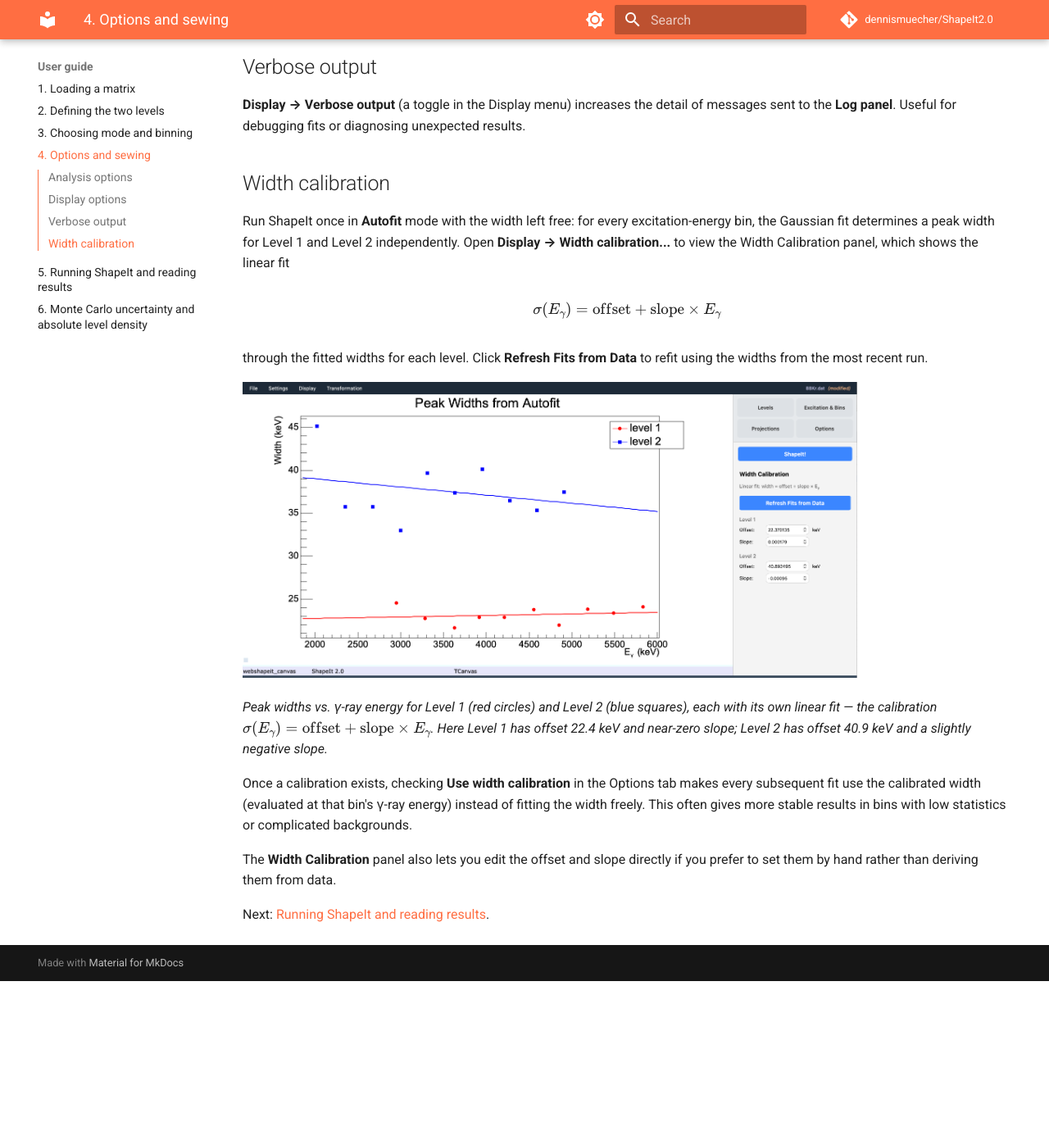
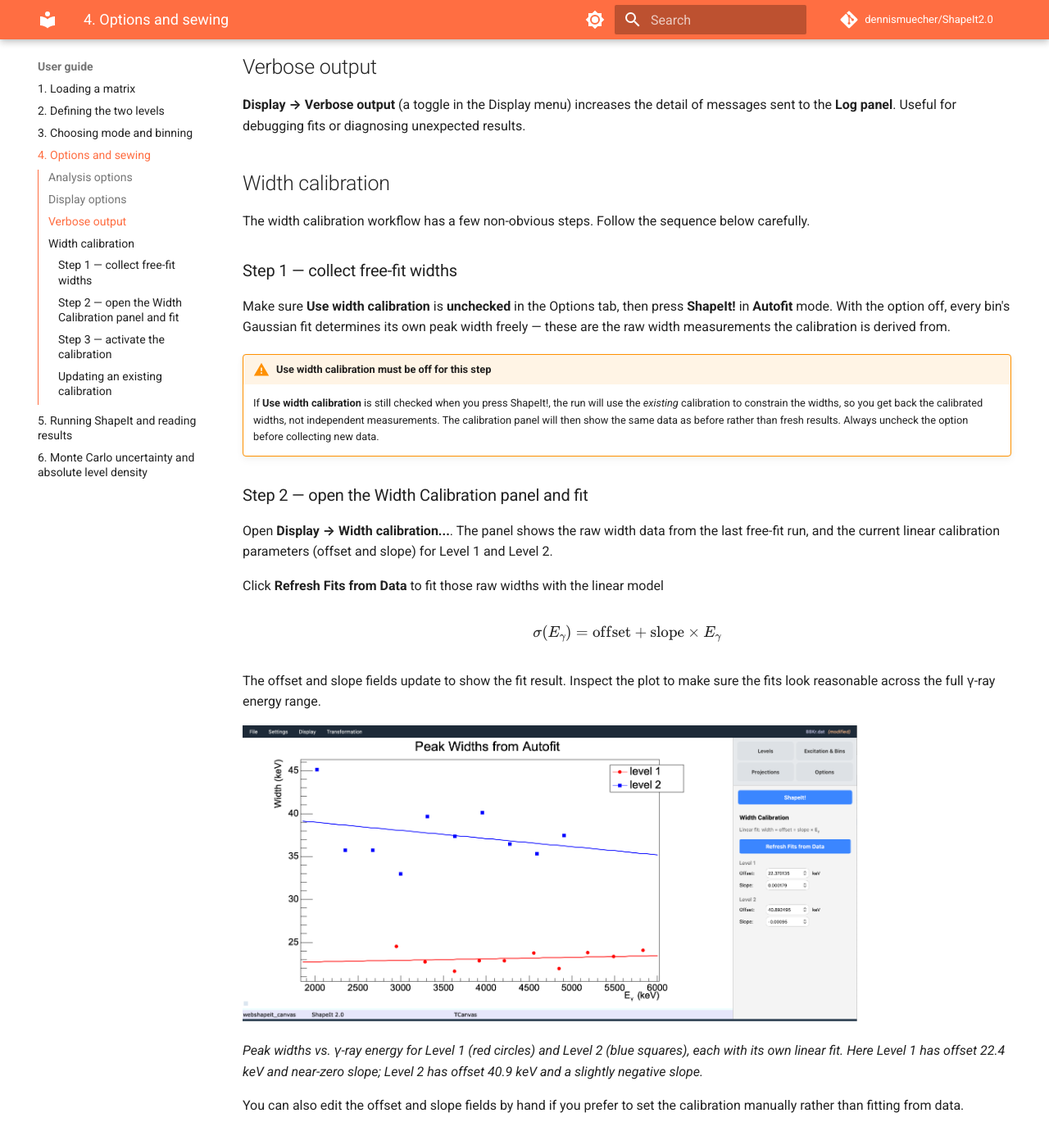
Before and after one commit to dennismuecher/ShapeIt2.0, an MkDocs documentation site: the page built from docs/user-guide/options-and-sewing.md, in a window 1280 px wide and 1400 px high, scrolled down 1404 px. Shown: the top 1397 px of the window at 82% size. Built offline with MkDocs 1.6.1 and Material for MkDocs 9.7.7, drawn with Linux system fonts in a browser that asks for light colours; comment, search, counter and statistics services are not loaded; before the commit the page ends 2601 px from its top, so only the background shows below that; some of the changed text lies outside the part shown.

Commit message:
updating documentation

```diff
--- a/docs/user-guide/options-and-sewing.md
+++ b/docs/user-guide/options-and-sewing.md
@@ -47,33 +47,65 @@
 
 ## Width calibration
 
-Run ShapeIt once in **Autofit** mode with the width left free: for every
-excitation-energy bin, the Gaussian fit determines a peak width for Level 1
-and Level 2 independently. Open **Display → Width calibration...** to view
-the Width Calibration panel, which shows the linear fit
+The width calibration workflow has a few non-obvious steps. Follow the
+sequence below carefully.
+
+### Step 1 — collect free-fit widths
+
+Make sure **Use width calibration** is **unchecked** in the Options tab,
+then press **ShapeIt!** in **Autofit** mode. With the option off, every
+bin's Gaussian fit determines its own peak width freely — these are the raw
+width measurements the calibration is derived from.
+
+!!! warning "Use width calibration must be off for this step"
+    If **Use width calibration** is still checked when you press ShapeIt!,
+    the run will use the *existing* calibration to constrain the widths, so
+    you get back the calibrated widths, not independent measurements. The
+    calibration panel will then show the same data as before rather than
+    fresh results. Always uncheck the option before collecting new data.
+
+### Step 2 — open the Width Calibration panel and fit
+
+Open **Display → Width calibration...**. The panel shows the raw width
+data from the last free-fit run, and the current linear calibration
+parameters (offset and slope) for Level 1 and Level 2.
+
+Click **Refresh Fits from Data** to fit those raw widths with the linear
+model
 
 $$
 \sigma(E_\gamma) = \text{offset} + \text{slope} \times E_\gamma
 $$
 
-through the fitted widths for each level. Click **Refresh Fits from Data**
-to refit using the widths from the most recent run.
+The offset and slope fields update to show the fit result. Inspect the
+plot to make sure the fits look reasonable across the full γ-ray energy
+range.
 
 ![Peak widths from Autofit, with linear calibration fits](../images/screenshots/width_calibration.png){ width="80%" }
 
 *Peak widths vs. γ-ray energy for Level 1 (red circles) and Level 2 (blue
-squares), each with its own linear fit — the calibration
-$\sigma(E_\gamma) = \text{offset} + \text{slope} \times E_\gamma$. Here Level
-1 has offset 22.4 keV and near-zero slope; Level 2 has offset 40.9 keV and a
-slightly negative slope.*
+squares), each with its own linear fit. Here Level 1 has offset 22.4 keV
+and near-zero slope; Level 2 has offset 40.9 keV and a slightly negative
+slope.*
 
-Once a calibration exists, checking **Use width calibration** in the Options
-tab makes every subsequent fit use the calibrated width (evaluated at that
-bin's γ-ray energy) instead of fitting the width freely. This often gives
-more stable results in bins with low statistics or complicated backgrounds.
+You can also edit the offset and slope fields by hand if you prefer to set
+the calibration manually rather than fitting from data.
 
-The **Width Calibration** panel also lets you edit the offset and slope
-directly if you prefer to set them by hand rather than deriving them from
-data.
+### Step 3 — activate the calibration
+
+Go to the **Options** tab and check **Use width calibration**. All
+subsequent ShapeIt! runs will now constrain each bin's peak width to the
+calibrated value $\sigma(E_\gamma)$ evaluated at that bin's γ-ray energy,
+instead of fitting the width freely. This typically gives more stable fits
+in bins with low statistics or complicated backgrounds.
+
+### Updating an existing calibration
+
+To redo the calibration from scratch:
+
+1. **Uncheck Use width calibration** in the Options tab.
+2. Press **ShapeIt!** — this collects fresh free-fit width data (step 1 above).
+3. Open **Display → Width calibration...** and press **Refresh Fits from Data**.
+4. Check the new fits, then re-enable **Use width calibration**.
 
 Next: [Running ShapeIt and reading results](running-and-results.md).
```
Also changed, not shown: README.md (+1 -1 lines), docs/installation.md (+20 -6 lines), docs/settings-files.md (+15 -5 lines), docs/user-guide/defining-levels.md (+23 -4 lines), docs/user-guide/monte-carlo-uncertainty.md (+36 -14 lines).
